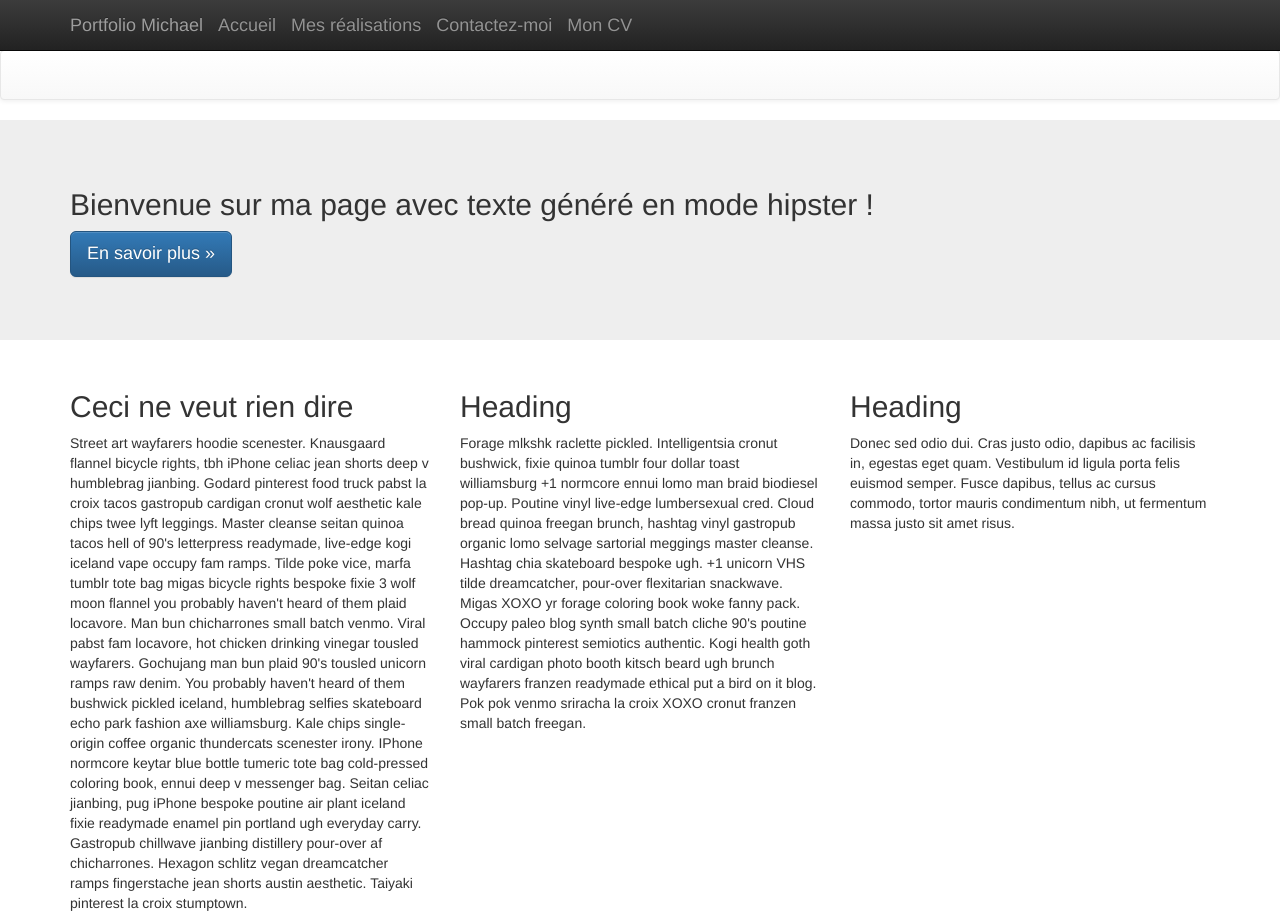
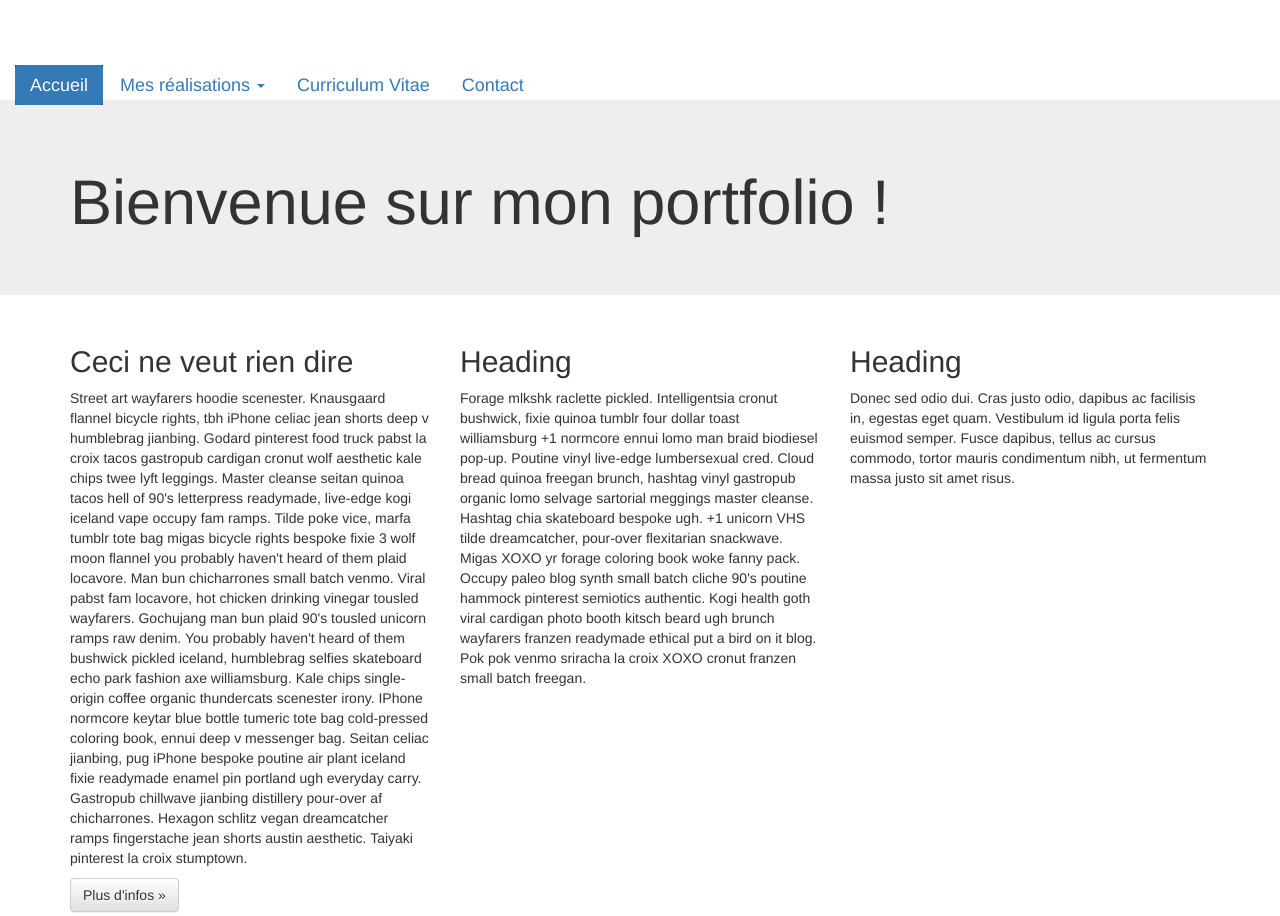
Before and after one commit to Mikerhinos/portfolio, a plain HTML site: page public_html/index.html in a window 1280 px wide. Shown: the top 916 px of the page. Drawn offline with nearby package versions, Linux system fonts and the light colour scheme.

Commit message:
j'ai oublié, peu timporte

```diff
--- a/public_html/index.html
+++ b/public_html/index.html
@@ -28,37 +28,32 @@
         <!--[if lt IE 8]>
             <p class="browserupgrade">You are using an <strong>outdated</strong> browser. Please <a href="http://browsehappy.com/">upgrade your browser</a> to improve your experience.</p>
         <![endif]-->
-    <nav class="navbar navbar-inverse navbar-fixed-top" role="navigation">
-      <div class="container">
-        <div class="navbar-header">
-          <a class="navbar-brand" href="#">Portfolio Michael</a>
+    <div class="row">
+        <div class="col-md-12 bandeau">
+            <ul class="nav nav-pills navbar-brand">
+              <li class="active btn-primary"><a href="#">Accueil</a></li>
+              <li class="dropdown">
+                <a href="#" data-toggle="dropdown" class="dropdown-toggle">Mes réalisations <b class="caret"></b></a>
+                <ul class="dropdown-menu" id="menu1">
+                  <li><a href="#">Calculatrice JS</a></li>
+                  <li><a href="#">Concept jeu HTML</a></li>
+                </ul>
+              </li>
+              <li class="dropdown">
+                <a href="#">Curriculum Vitae</a>
+              </li>
+              <li class="dropdown">
+                <a href="#">Contact</a>
+              </li>
+            </ul>
         </div>
-        <div id="navbar" class="navbar-collapse collapse">
-          <div class="active navbar-brand menuC"><a href="_self">Accueil</a></div>
-          <div class='navbar-brand menuC dropdown'><a href="#">Mes réalisations</a>
-              <div class="dropdown-content"><p>Calculatrice JS</p></div>
-              <div class='dropdown-content'><p>Exercice JS</p></div>
-                                                    </div>
-          <div class='navbar-brand menuC'><a href="#">Contactez-moi</a></div>
-          <div class='navbar-brand menuC'><a href="#">Mon CV</a></div>
-        </div><!--/.navbar-collapse -->
-      </div>
-    </nav>
-    <nav class="navbar navbar-default">
-      <div class="container-fluid">
-        <div class="navbar-header">
-        </div>
-      </div>
-    </nav>
-
+    </div>
     <!-- Main jumbotron for a primary marketing message or call to action -->
     <div class="jumbotron">
       <div class="container">
-        <h2>Bienvenue sur ma page avec texte généré en mode hipster !</h2>
-        <p><a class="btn btn-primary btn-lg" href="https://hipsum.co/" role="button">En savoir plus &raquo;</a></p>
+        <h1>Bienvenue sur mon portfolio !</h1>
       </div>
     </div>
-
     <div class="container">
       <div class="row">
         <div class="col-md-4">
```
